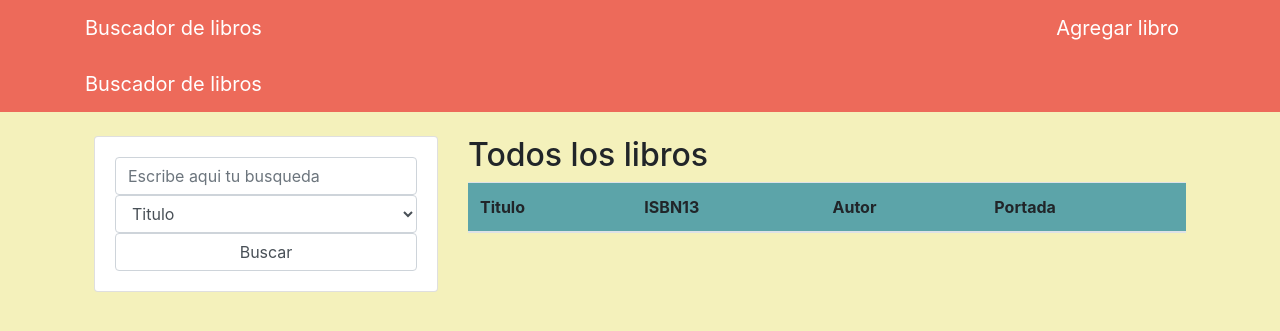
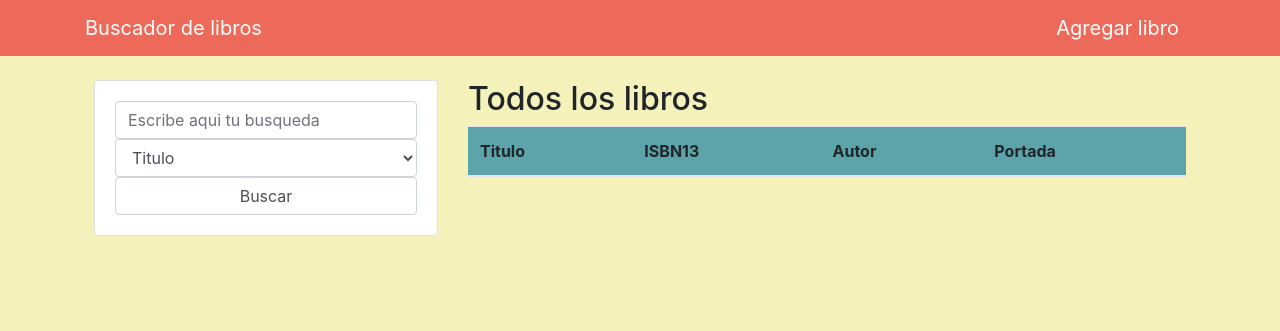
Before and after one commit to jluisv987/Proyecto-bases-de-datos, a PHP site: page / in a window 1280 px wide. Shown: the top 331 px of the page. Run offline with PHP 8.4, Linux system fonts and the light colour scheme; data that the repository does not hold is empty.

Commit message:
Arreglado el bug de la doble barra

```diff
--- a/index.php
+++ b/index.php
@@ -15,11 +15,7 @@
     //Consigue los titulos
     $result= $mysqli->query($query) or die($mysqli->error.__LINE__);
  ?>
-    <nav class="navbar navbar-custom">
-        <div class="container">
-            <a href="index.php" class="navbar-brand">Buscador de libros</a>
-        </div>
-    </nav>
+
 
 
     <div class="container p-4">
```
